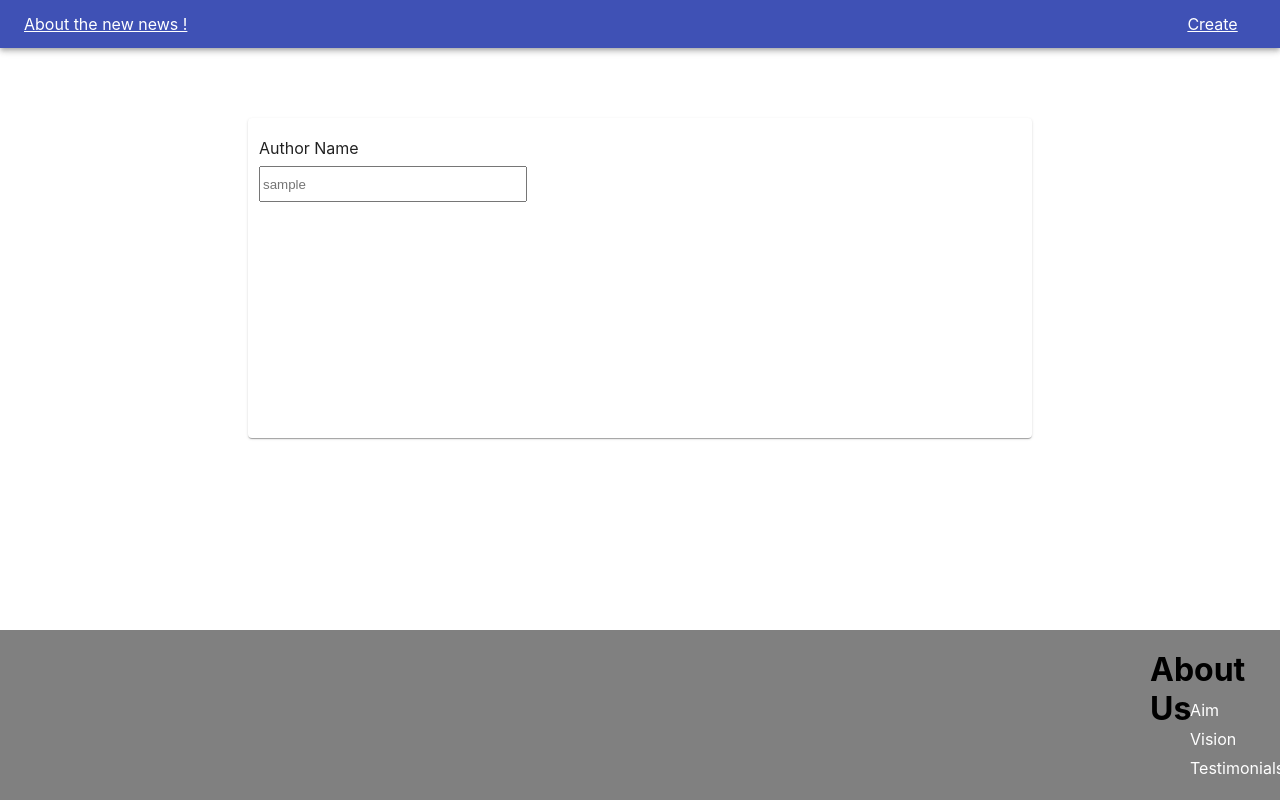
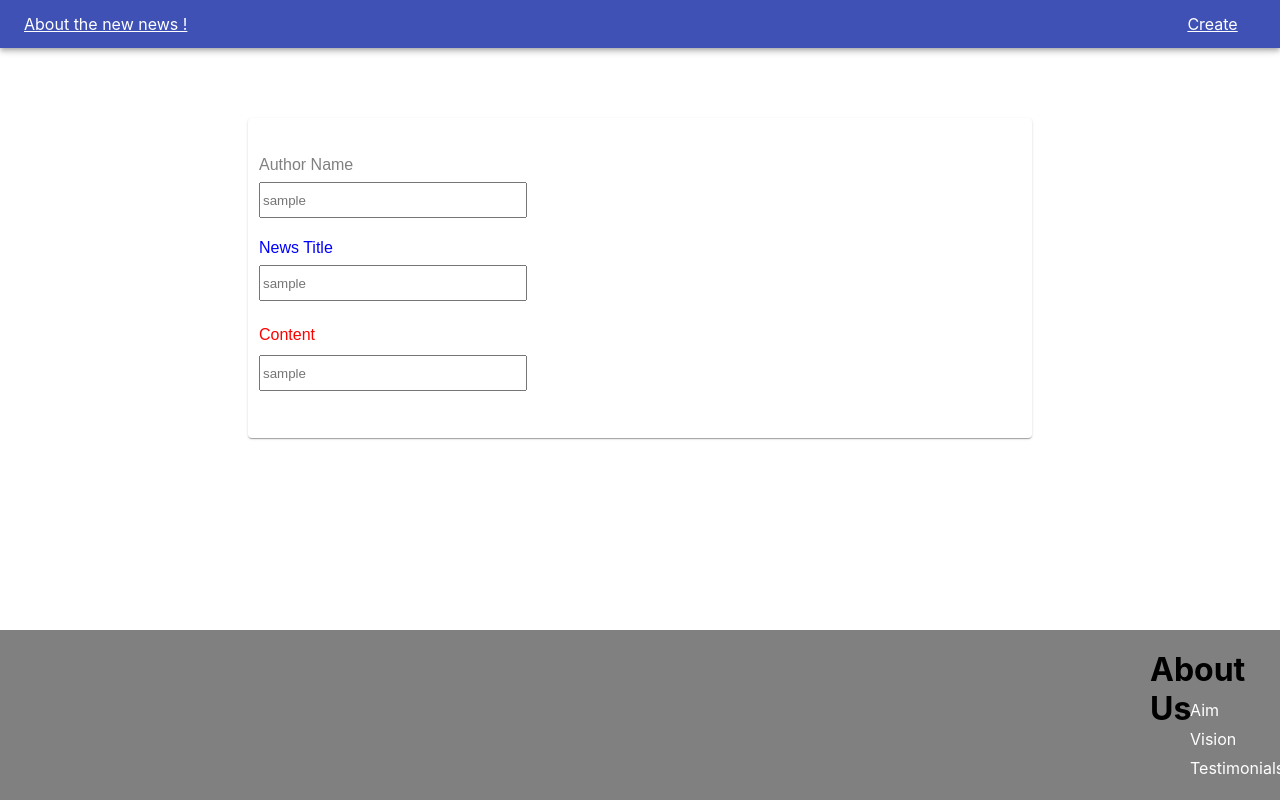
Before and after one commit to zigzagdev/Information, a React (Create React App) app in the folder board/: page /create in a window 1280 px wide. Built offline with nearby package versions, Linux system fonts and the light colour scheme.

Commit message:
Form_HTML_created

```diff
--- a/board/src/components/API_Create.js
+++ b/board/src/components/API_Create.js
@@ -56,10 +56,13 @@ function API_Create () {
       <form onSubmit={saveBoard}>
         <Container>
           <Card style={style3}>
-            <div style={{textAlign:'left', marginLeft:'11px',marginTop:20,}}>
-              <label>Author Name</label>
+            <div style={{textAlign:'left', marginLeft:'11px',marginTop:36,}}>
+              <label style={{fontFamily:'Arial',color:'gray'}}>Author Name</label>
+                <input type="text" name="name" style={{display:'flex',marginTop:8,marginBottom:19,width:260,height:30}} onChange={handleInput} placeholder={'sample'}/>
+              <label style={{fontFamily:'Arial',color:'blue',marginBottom: 20}}>News Title</label>
                 <input type="text" name="name" style={{display:'flex',marginTop:8,width:260,height:30}} onChange={handleInput} placeholder={'sample'}/>
-                  <span className="text-danger" style={{color:'red'}}>{board.title}</span>
+              <label style={{fontFamily:'Arial',color:'red',paddingTop:25,display:'flex'}}>Content</label>
+                <input type="textarea" name="name" style={{display:'flex',width:260,height:30,marginTop:11}} onChange={handleInput} placeholder={'sample'}/>
             </div>
               {/*<Card style={{type: "text", height: '90px', fontSize: '30px', marginBottom: 20 }}>Title: {data.title}</Card>*/}
           {/*  <div style={{type: "text", height: '100px', fontSize: '30px', marginBottom: 20,textAlign:'center' }}>Content: {(data.description)}</div>*/}
```
